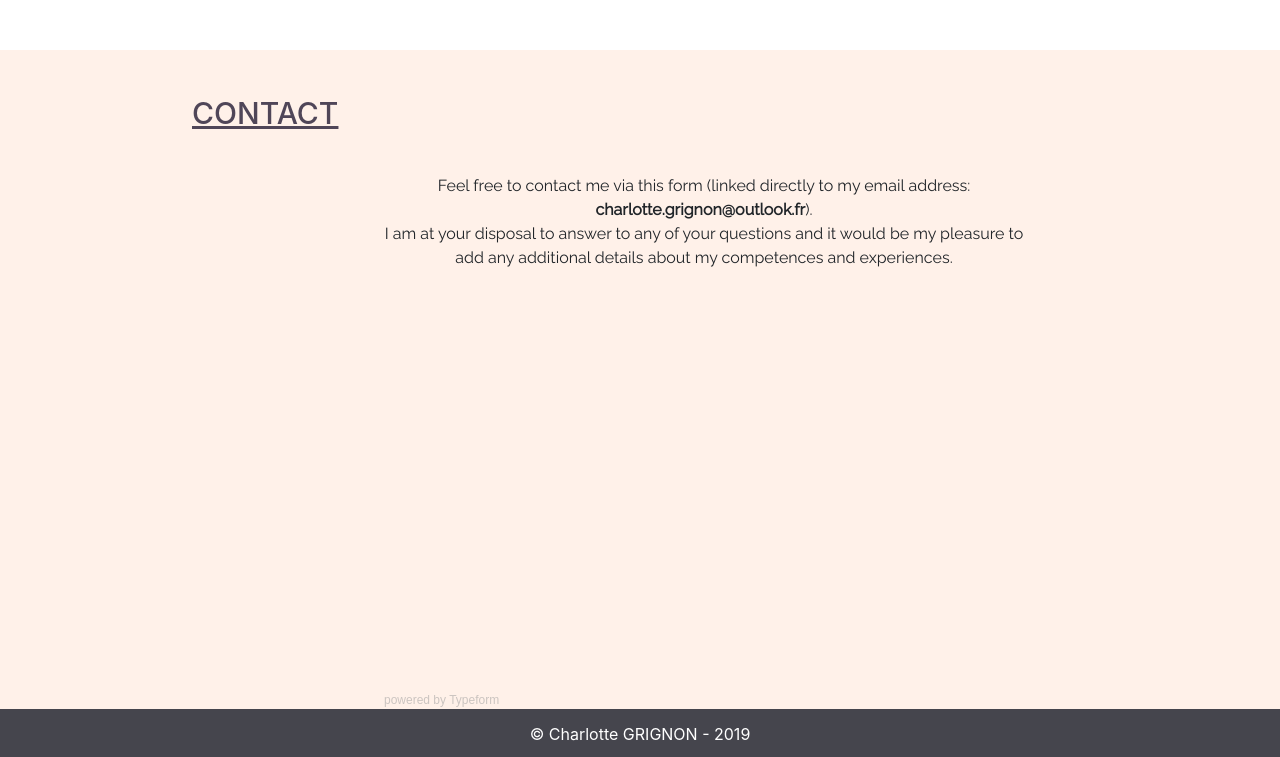
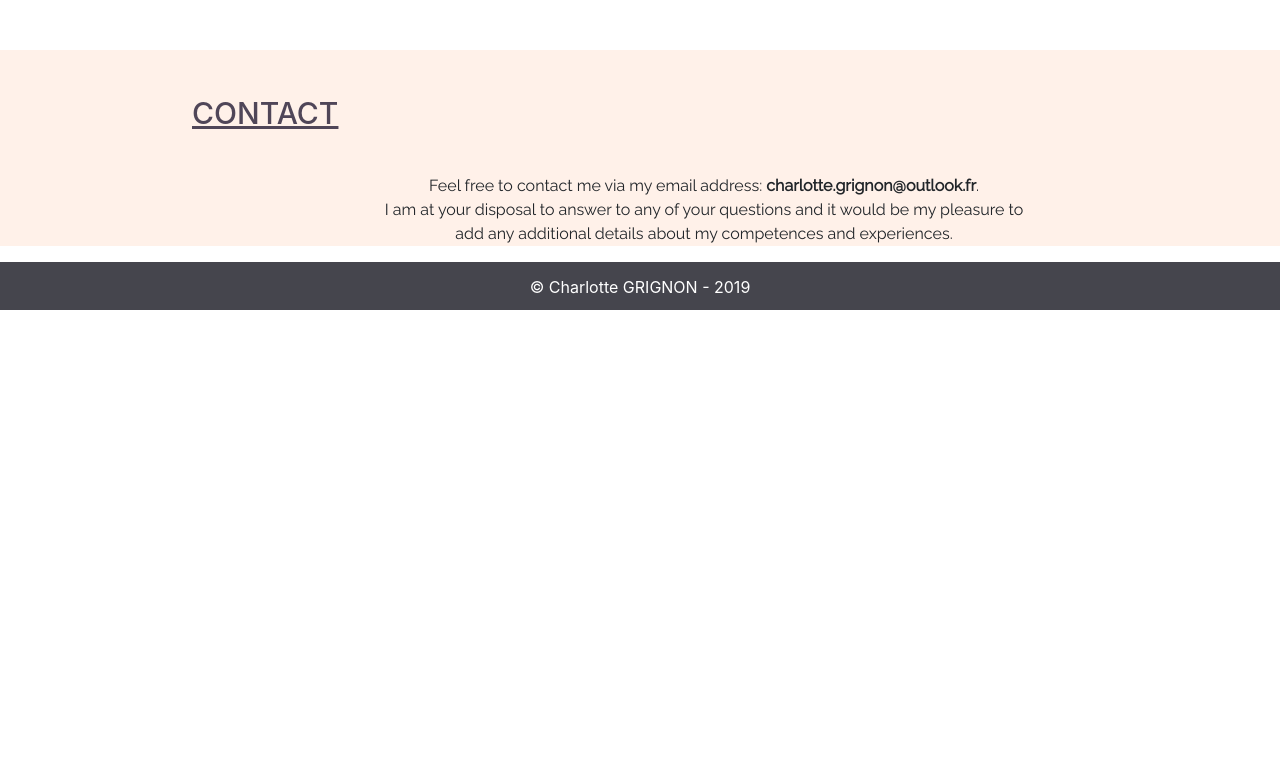
Before and after one commit to charlotte-grignon/charlottegrignoncv, a plain HTML site: page index.html in a window 1280 px wide. Shown: the part 5154-5911 px from the top of the page. After the commit the page ends 5464 px from the top, so only its background shows below. Drawn offline with nearby package versions, Linux system fonts and the light colour scheme; a script that the page names is missing; a web font is replaced by a local one.

Commit message:
Update index.html

```diff
--- a/index.html
+++ b/index.html
@@ -247,35 +247,12 @@
 		<h2 class="rubriques-titres">CONTACT</h2>
 
 		  <div>
-                  <p class="contact-text">Feel free to contact me via this form (linked directly to my email address: <strong>charlotte.grignon@outlook.fr</strong>).<br> I am at your disposal to answer to any of your questions and it would be my pleasure  to add any additional details about my competences and experiences.
+                  <p class="contact-text">Feel free to contact me via my email address: <strong>charlotte.grignon@outlook.fr</strong>.<br> I am at your disposal to answer to any of your questions and it would be my pleasure to add any additional details about my competences and experiences.
                   </p>
 
             </div>
 
-			<div class="contact-box">
-			<!-- <div id="after_submit"></div>
-				<form id="contact_form" action="#" method="POST" enctype="multipart/form-data">
-			  <div class="row">
-			    <label class="required" for="name">Your name:</label><br />
-			    <input id="name" class="input" name="name" type="text" value="" size="30" /><br />
-			    <span id="name_validation" class="error_message"></span>
-			  </div>
-			  <div class="row">
-			    <label class="required" for="email">Your email:</label><br />
-			    <input id="email" class="input" name="email" type="text" value="" size="30" /><br />
-			    <span id="email_validation" class="error_message"></span>
-			  </div>
-			  <div class="row">
-			    <label class="required" for="message">Your message:</label><br />
-			    <textarea id="message" class="input" name="message" rows="7" cols="30"></textarea><br />
-			    <span id="message_validation" class="error_message"></span>
-			  </div>
 
-			    <input id="submit_button" type="submit" value="Send email" />
-				</form>
-			</div> -->
-			<div class="typeform-widget" data-url="https://charlottegrignon.typeform.com/to/ZYYSLh" style="width: 50%; height: 400px; margin-left: 25%;"></div> <script> (function() { var qs,js,q,s,d=document, gi=d.getElementById, ce=d.createElement, gt=d.getElementsByTagName, id="typef_orm", b="https://embed.typeform.com/"; if(!gi.call(d,id)) { js=ce.call(d,"script"); js.id=id; js.src=b+"embed.js"; q=gt.call(d,"script")[0]; q.parentNode.insertBefore(js,q) } })() </script> <div style="font-family: Sans-Serif;font-size: 12px;color: #999;opacity: 0.5; padding-top: 5px;"> powered by <a href="https://admin.typeform.com/signup?utm_campaign=ZYYSLh&utm_source=typeform.com-14885804-Free&utm_medium=typeform&utm_content=typeform-embedded-poweredbytypeform&utm_term=EN" style="color: #999" target="_blank">Typeform</a> </div>
-		</div>
 
 	</div>
 
```
